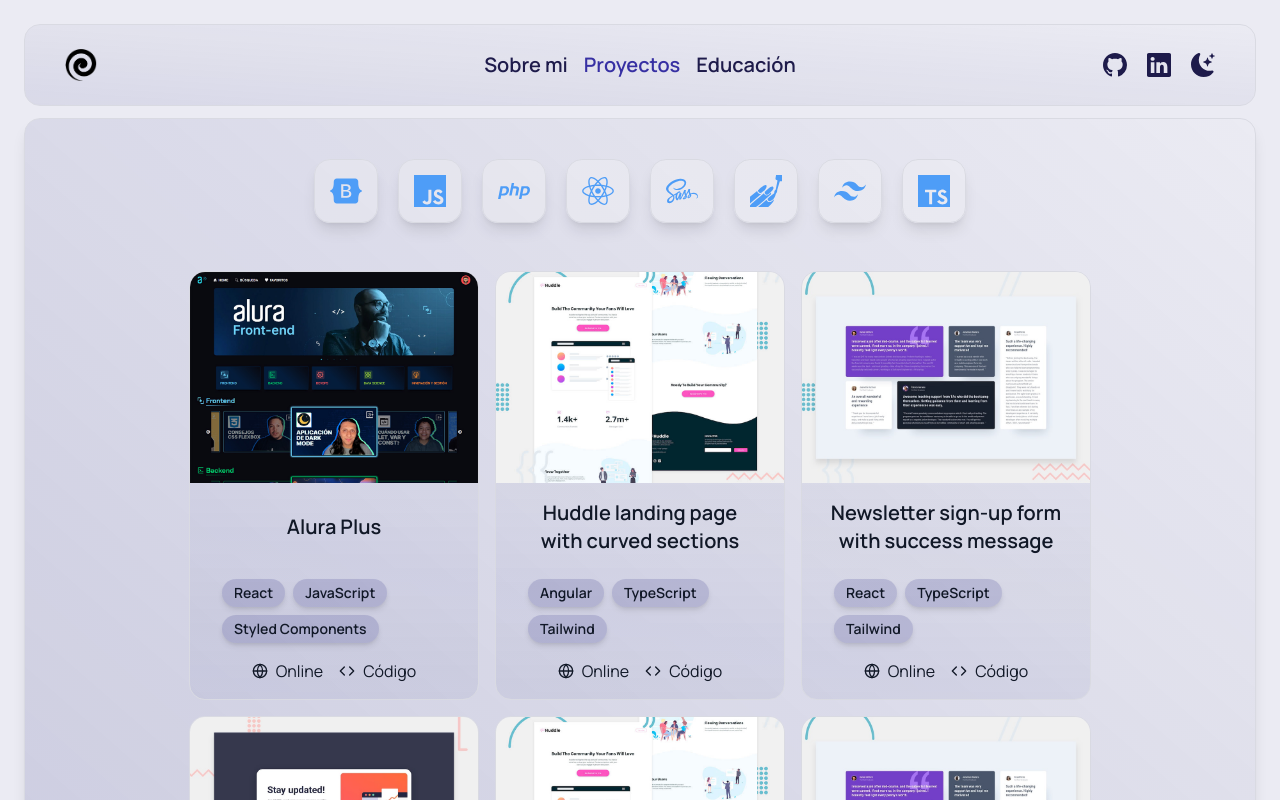
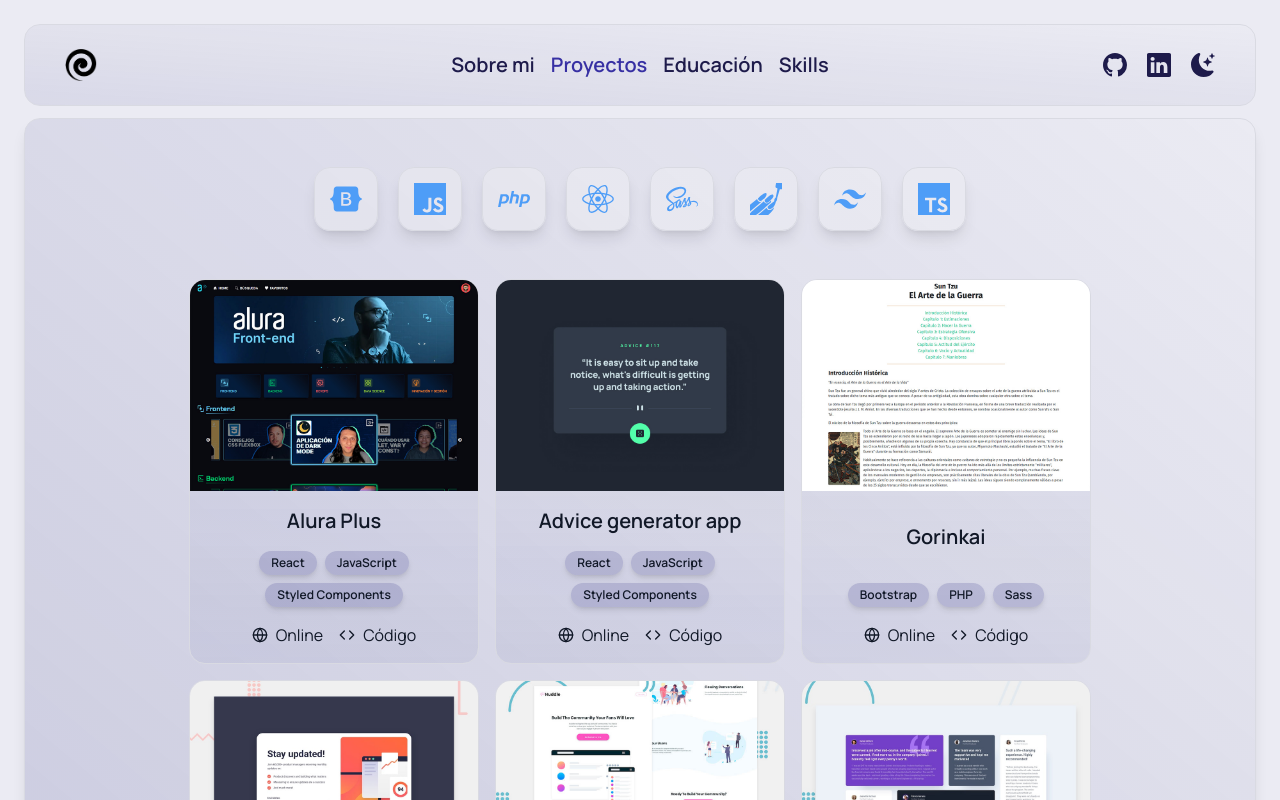
Before and after one commit to Blackpachamame/portfolio, a React (Vite) app: page /proyectos in a window 1280 px wide. Shown: the top 800 px of the page. Built offline with nearby package versions, Linux system fonts and the light colour scheme; a web font is replaced by a local one.

Commit message:
- Agregando proyectos - Ajustando paddings en general

```diff
--- a/src/App.tsx
+++ b/src/App.tsx
@@ -11,7 +11,7 @@
         bg-gradient-to-tr from-[rgba(60,62,138,.2)] to-transparent text-gray-900
         dark:from-[rgba(78,89,192,.2)] dark:text-slate-100
         border border-solid border-[#d9dae2] dark:border-[#242636] rounded-2xl
-        shadow-lg p-6 md:p-10 pb-8 md:pb-12 transition duration-300">
+        shadow-lg p-2 sm:p-4 md:p-10 py-5 md:py-12 transition duration-300">
           <Routes>
             <Route path="/" element={<Home />} />
             <Route path="/sobremi" element={<SobreMi />} />
--- a/src/assets/data/proyectos.ts
+++ b/src/assets/data/proyectos.ts
@@ -1,6 +1,8 @@
 import { v4 as uuid } from 'uuid';
 import {
     previewAluraPlus,
+    previewAdviceApp,
+    previewGorinkai,
     proyect1,
     proyect2,
     proyect3,
@@ -17,19 +19,19 @@
     },
     {
         id: uuid(),
-        imgProyecto: proyect2,
-        nombre: "Huddle landing page with curved sections",
-        tecnologias: ["Angular", "TypeScript", "Tailwind"],
-        codigo: "https://github.com/Blackpachamame/aluraplus",
-        sitio: "https://aluraplus-theta-gray.vercel.app",
+        imgProyecto: previewAdviceApp,
+        nombre: "Advice generator app",
+        tecnologias: ["React", "JavaScript", "Styled Components"],
+        codigo: "https://github.com/Blackpachamame/Blackpachamame.github.io/tree/main/desafíos-frontendmentor/advice-generator-app",
+        sitio: "https://advice-generator-app-dun-gamma.vercel.app",
     },
     {
         id: uuid(),
-        imgProyecto: proyect3,
-        nombre: "Newsletter sign-up form with success message",
-        tecnologias: ["React", "TypeScript", "Tailwind"],
-        codigo: "https://github.com/Blackpachamame/aluraplus",
-        sitio: "https://aluraplus-theta-gray.vercel.app",
+        imgProyecto: previewGorinkai,
+        nombre: "Gorinkai",
+        tecnologias: ["Bootstrap", "PHP", "Sass"],
+        codigo: "https://github.com/Blackpachamame/gorinkai",
+        sitio: "https://blackpachamame.github.io/gorinkai/pages/index.html",
     },
     {
         id: uuid(),
--- a/src/assets/images/proyects/index.ts
+++ b/src/assets/images/proyects/index.ts
@@ -1,10 +1,14 @@
 import previewAluraPlus from "../proyects/preview-aluraPlus.jpg";
+import previewAdviceApp from "../proyects/preview-adviceApp.jpg";
+import previewGorinkai from "../proyects/preview-gorinkai.jpg";
 import proyect1 from "../proyects/proyect1.jpg";
 import proyect2 from "../proyects/proyect2.jpg";
 import proyect3 from "../proyects/proyect3.jpg";
 
 export {
     previewAluraPlus,
+    previewAdviceApp,
+    previewGorinkai,
     proyect1,
     proyect2,
     proyect3,
--- a/src/components/Header/Navbar.tsx
+++ b/src/components/Header/Navbar.tsx
@@ -2,10 +2,11 @@
 
 export default function Navbar() {
     return (
-        <nav className="min-h-[32px] self-center flex justify-center items-center gap-4 font-semibold order-last flex-basis-[100%] md:order-none relative z-10 text-sm min-[375px]:text-lg sm:text-xl">
+        <nav className="min-h-[32px] self-center flex justify-center items-center gap-4 font-semibold order-last flex-basis-[100%] md:order-none relative z-10 text-sm min-[475px]:text-lg sm:text-xl">
             <NavLink to="/sobremi" className={({ isActive }) => isActive ? "text-indigo-800 dark:text-white duration-500" : "hover:text-indigo-900 dark:hover:text-slate-200 duration-500"}>Sobre mi</NavLink>
             <NavLink to="/proyectos" className={({ isActive }) => isActive ? "text-indigo-800 dark:text-white duration-500" : "hover:text-indigo-900 dark:hover:text-slate-200 duration-500"}>Proyectos</NavLink>
             <NavLink to="/educacion" className={({ isActive }) => isActive ? "text-indigo-800 dark:text-white duration-500" : "hover:text-indigo-900 dark:hover:text-slate-200 duration-500"}>Educación</NavLink>
+            <NavLink to="/educacion" className={({ isActive }) => isActive ? "text-indigo-800 dark:text-white duration-500" : "hover:text-indigo-900 dark:hover:text-slate-200 duration-500"}>Skills</NavLink>
         </nav>
     )
 }
--- a/src/components/Proyectos/BoxProyecto.tsx
+++ b/src/components/Proyectos/BoxProyecto.tsx
@@ -23,15 +23,15 @@
             <div className="w-full text-center font-semibold px-4 pt-4">
                 <h3 className="text-xl">{data.nombre}</h3>
             </div>
-            <div className="p-4">
-                <div className="w-full flex flex-wrap gap-2 text-center font-semibold px-4 py-2">
+            <div className="w-full flex flex-col justify-between items-center gap-4 p-4">
+                <div className="w-full flex justify-center items-center flex-wrap gap-2 text-center font-semibold">
                     {data.tecnologias.map((tecnologia) => (
                         <span key={tecnologia} className="flex gap-2 items-center justify-center
-                bg-[rgba(60,62,138,.2)] dark:bg-gray-900 text-md text-gray-900 dark:text-slate-100
-                px-3 py-1 rounded-2xl shadow-md text-sm">{tecnologia}</span>
+                bg-[rgba(60,62,138,.2)] dark:bg-gray-900 text-xs text-gray-900 dark:text-slate-100
+                px-3 py-1 rounded-2xl shadow-md">{tecnologia}</span>
                     ))}
                 </div>
-                <div className="w-full flex justify-center gap-4 pt-2">
+                <div className="w-full flex justify-center gap-4">
                     {data.sitio &&
                         <a className="flex items-center gap-2"
                             href={data.sitio}><FiGlobe style={{ fontSize: "16px" }} />Online
--- a/src/components/Proyectos/Skills.tsx
+++ b/src/components/Proyectos/Skills.tsx
@@ -16,7 +16,7 @@
             {skills.map((skill) => (
                 <div key={skill.id} className="group relative inline-block">
                     <button onClick={(e) => handleClick(e, skill.nombre)} aria-label="Mandar nombre skill"
-                        className="w-16 h-16 flex justify-center items-center bg-[rgba(243,243,243,.3)] dark:bg-[#11121b]
+                        className="w-14 h-14 md:w-16 md:h-16 flex justify-center items-center bg-[rgba(243,243,243,.3)] dark:bg-[#11121b]
                         border border-solid border-[#d9dae2] dark:border-[#242636] rounded-2xl shadow-lg transition duration-300">
                         <img src={skill.imgSkill} width="32px" height="32px" alt={"Logo " + skill.nombre} />
                     </button>
```
Also changed, not shown: src/assets/images/proyects/preview-adviceApp.jpg (added), src/assets/images/proyects/preview-gorinkai.jpg (added).
